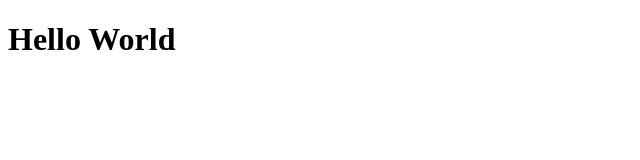
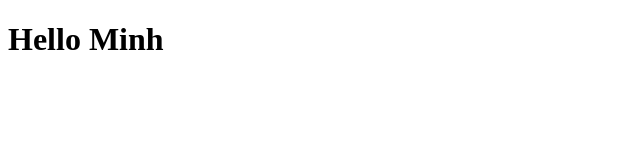
Before and after one commit to Thopc07399/TM_Coffe, a plain HTML site: page index.html in a window 1280 px wide. Shown: the full height of the page, 0-640 px from the left. Drawn offline with Linux system fonts and the light colour scheme.

Commit message:
N01 _ ThoTD

```diff
--- a/index.html
+++ b/index.html
@@ -5,9 +5,6 @@
     <title>Home</title>
 </head>
 <body>
-<h1>
-    Hello World
-</h1>
-
+<h1>Hello Minh</h1>
 </body>
 </html>
```
